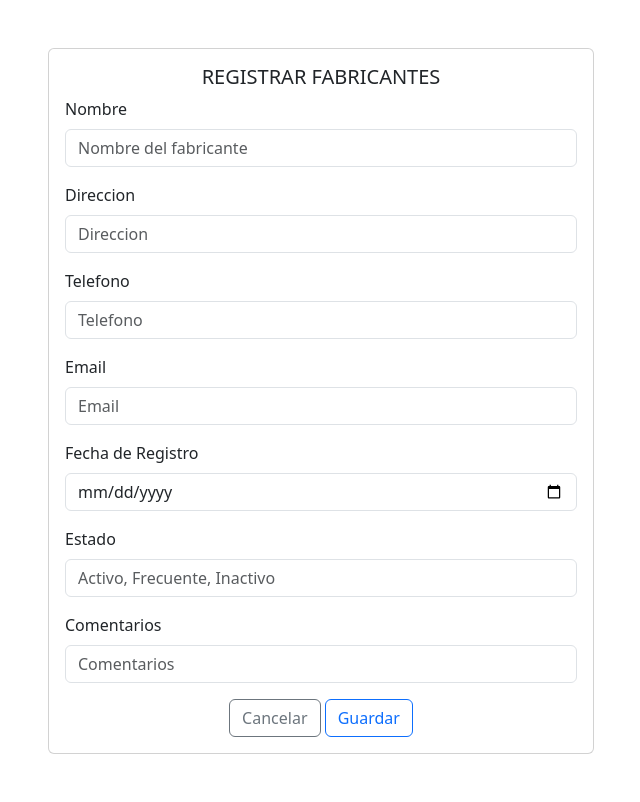
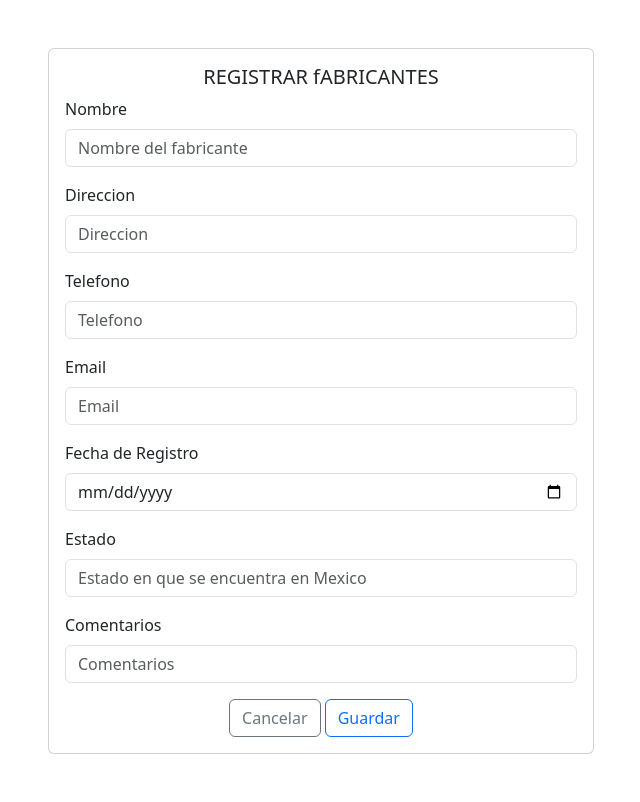
Before and after one commit to Hernandezc128/CRUD_Relacional_tbl_productos_categoria_fabricantes, a PHP site: page /CRUD_RELACIONAL/Formularios/marcas/crear.php in a window 1280 px wide. Shown: the part 81-883 px from the top of the page, without its empty margins (319-959 px from the left). Run offline with PHP 8.4, Linux system fonts and the light colour scheme.

Commit message:
Update crear.php

```diff
--- a/Formularios/marcas/crear.php
+++ b/Formularios/marcas/crear.php
@@ -48,7 +48,7 @@ require_once("../../config/conexion.php");
             <div class="col-md-6">
                 <div class="card">
                     <div class="card-body">
-                        <h5 class="card-title text-center">REGISTRAR FABRICANTES</h5>
+                        <h5 class="card-title text-center">REGISTRAR fABRICANTES</h5>
                         <form action="<?php echo base_url; ?>CRUDM/insertarDatos.php" method="POST">
                         <div class="mb-3">
                                 <label for="nom_fabricante" class="form-label">Nombre</label>
@@ -72,7 +72,7 @@ require_once("../../config/conexion.php");
                             </div>
                             <div class="mb-3">
                                 <label for="estado" class="form-label">Estado</label>
-                                <input type="text" class="form-control" id="estado" name="estado" placeholder="Activo, Frecuente, Inactivo" required>
+                                <input type="text" class="form-control" id="estado" name="estado" placeholder="Estado en que se encuentra en Mexico" required>
                             </div>
                             <div class="mb-3">
                                 <label for="Comentarios" class="form-label">Comentarios</label>
```
